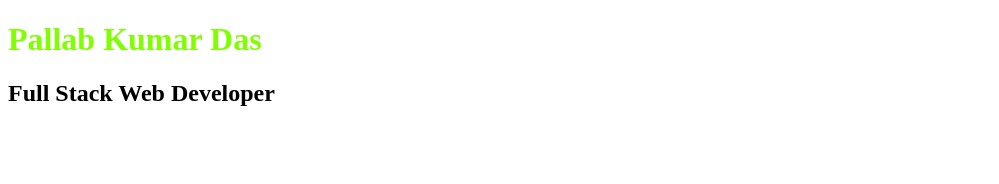
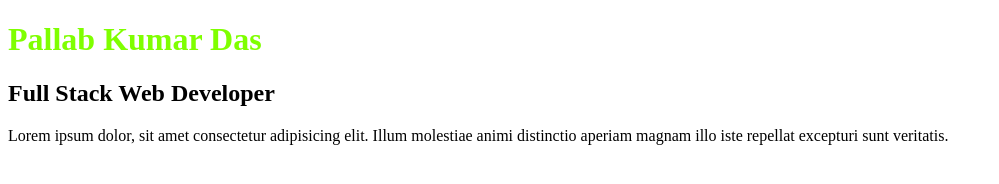
Before and after one commit to Pallab10/first-repo, a plain HTML site: page index.html in a window 1280 px wide. Shown: the whole page, without its empty margins (0-999 px from the left). Drawn offline with Linux system fonts and the light colour scheme.

Commit message:
para added

```diff
--- a/index.html
+++ b/index.html
@@ -10,6 +10,7 @@
 <body>
     <h1>Pallab Kumar Das</h1>
     <h2>Full Stack Web Developer</h2>
+    <p>Lorem ipsum dolor, sit amet consectetur adipisicing elit. Illum molestiae animi distinctio aperiam magnam illo iste repellat excepturi sunt veritatis.</p>
 
 
 </body>
```
